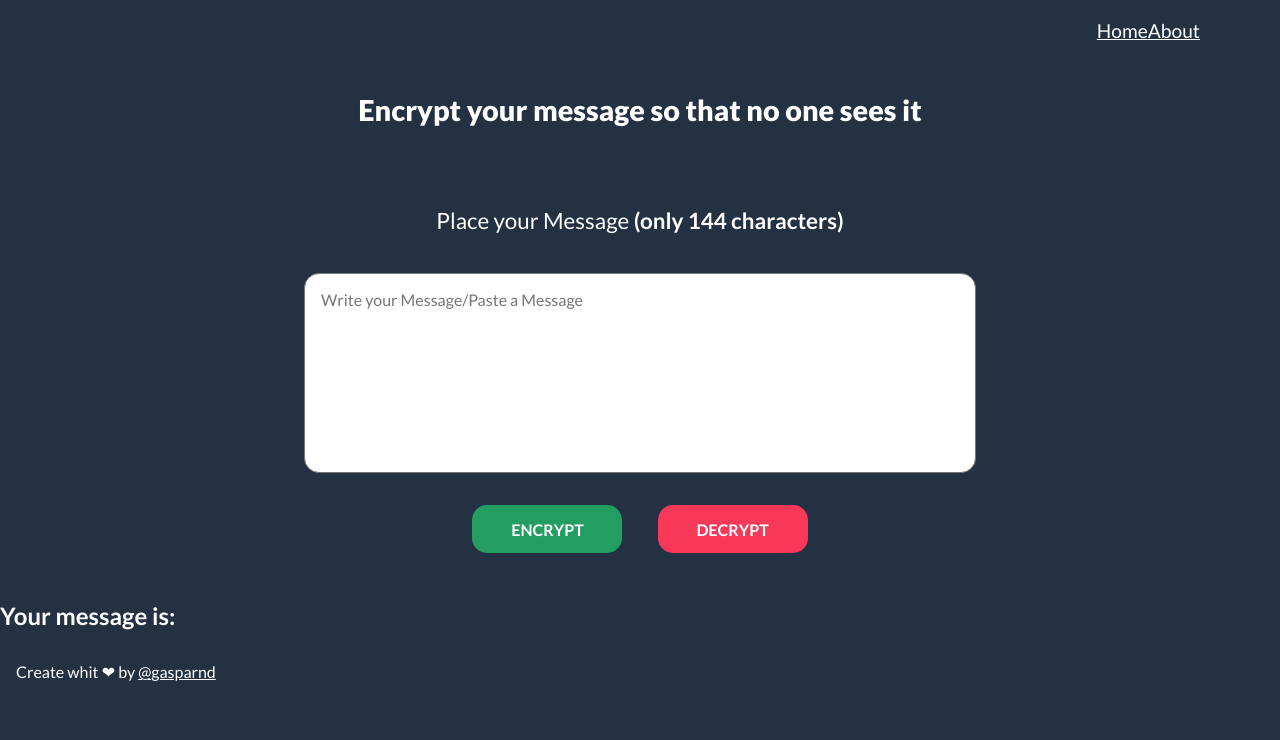
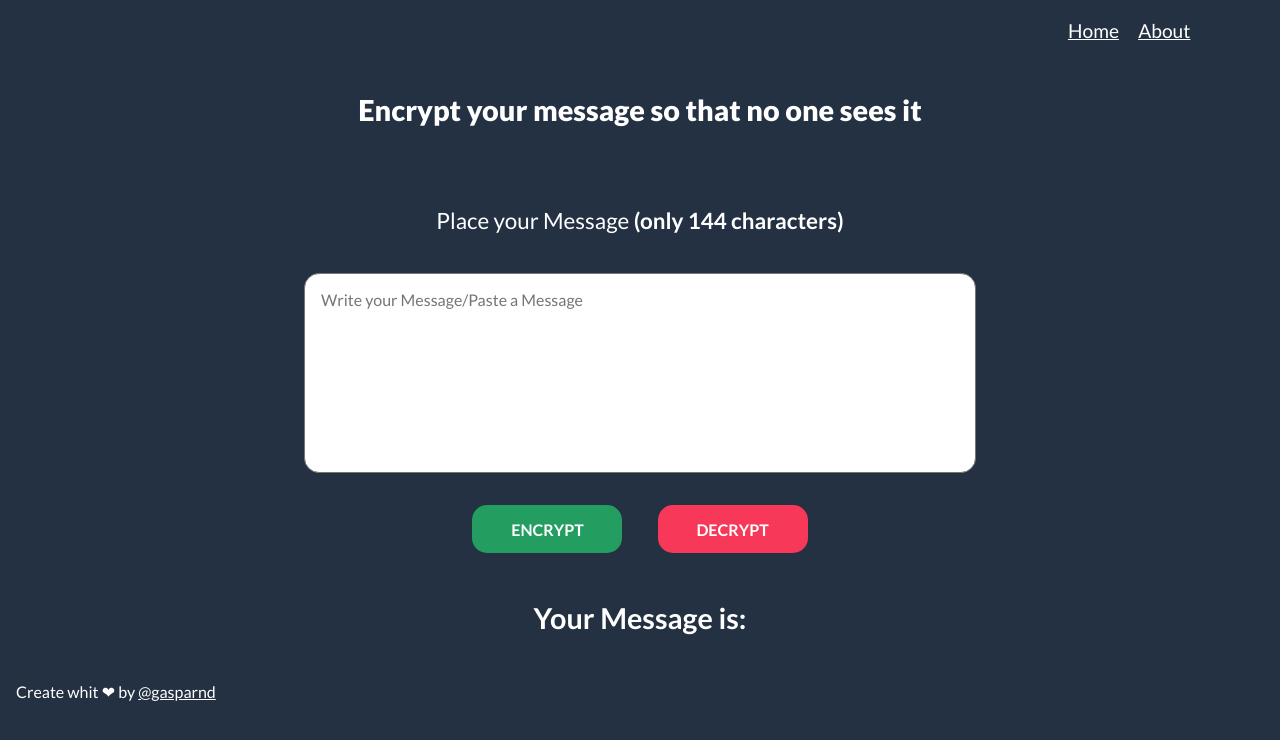
Before and after one commit to gasparnd/Encriptame, a website built with webpack: page public/index.html in a window 1280 px wide. Both pictures are taken after a click on the button "ENCRYPT". Built offline with nearby package versions, Linux system fonts and the light colour scheme.

Commit message:
css of message area

```diff
--- a/src/styles/styles.css
+++ b/src/styles/styles.css
@@ -18,6 +18,7 @@ red= #f73859
 body {
 	background-color: #233142;
 	color: white;
+	height: 100vh
 }
 
 span {
@@ -60,7 +61,7 @@ h1 {
 	font-size: 1.2em;
 	color: white;
 	display: block;
-	margin: 1em 0;
+	margin: 1em .5em;
 }
 
 /*/////////////////////
@@ -164,6 +165,25 @@ h1 {
 
 /*//////////////////////////////////////////////////
 
+ 					MESSAGE
+
+//////////////////////////////////////////////////*/
+
+.Message {
+	text-align: center;
+}
+
+.Message h2 {
+	font-size: calc(1em + 1vw);
+	margin-bottom: .5em;
+}
+
+.Message p {
+	font-size: 1.2em;
+}
+
+/*//////////////////////////////////////////////////
+
 						ABOUT
 
 //////////////////////////////////////////////////*/
@@ -171,6 +191,7 @@ h1 {
 .about {
 	margin: 3em 0;
 	padding: 0 10em;
+	height: 68vh;
 }
 
 .about h1 {
--- a/src/utils/showMessage.js
+++ b/src/utils/showMessage.js
@@ -6,7 +6,7 @@ const showMessage = async (ev) => {
 	const MessageContainer = null || document.getElementById('Message-container')
 	const Message = await message(action, TEXT_AREA)
 	MessageContainer.innerHTML = `
-		<h2>Your message is:</h2>
+		<h2>Your Message is:</h2>
 		<p>${Message}</p>
 	`
 }
```
